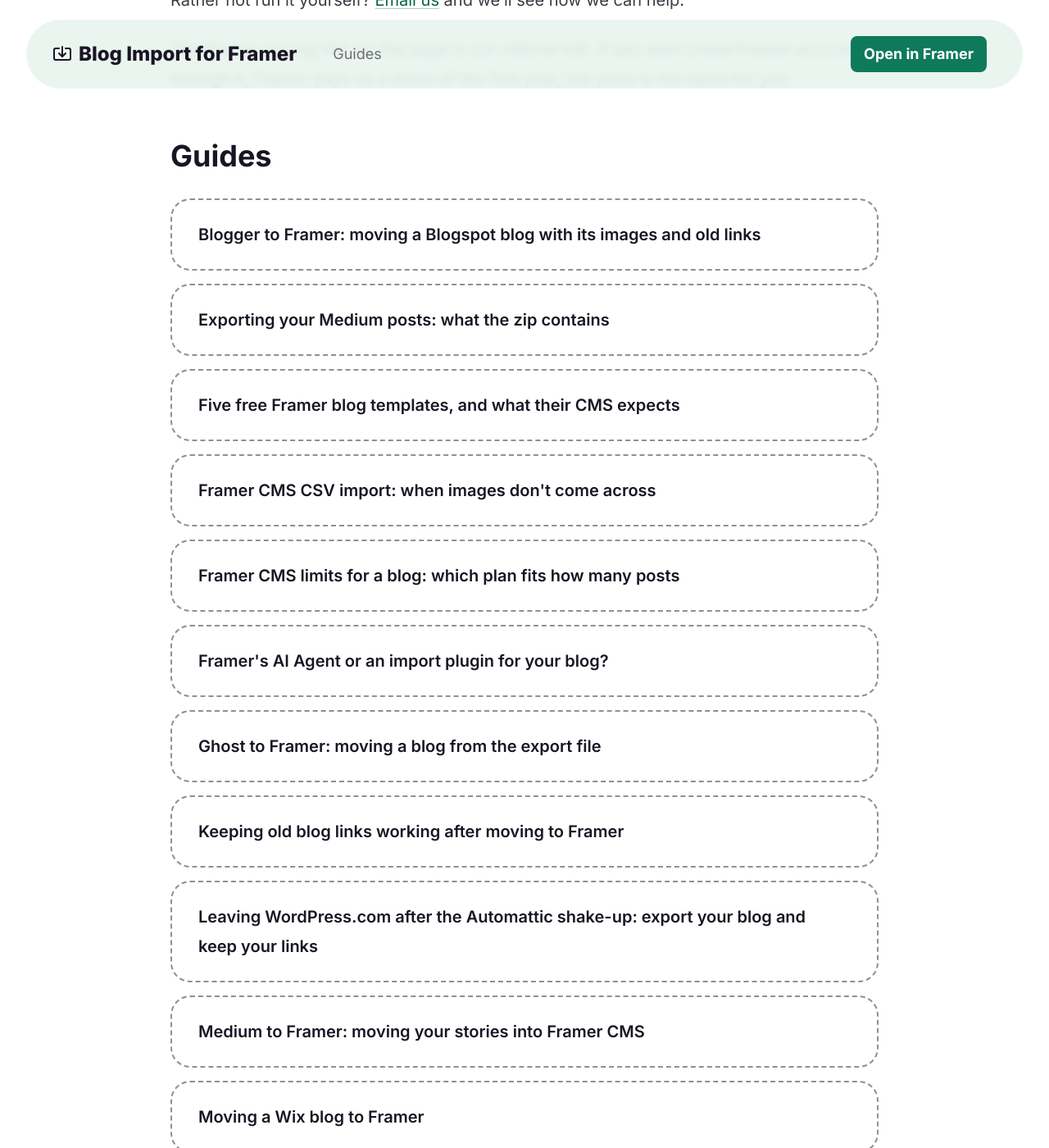
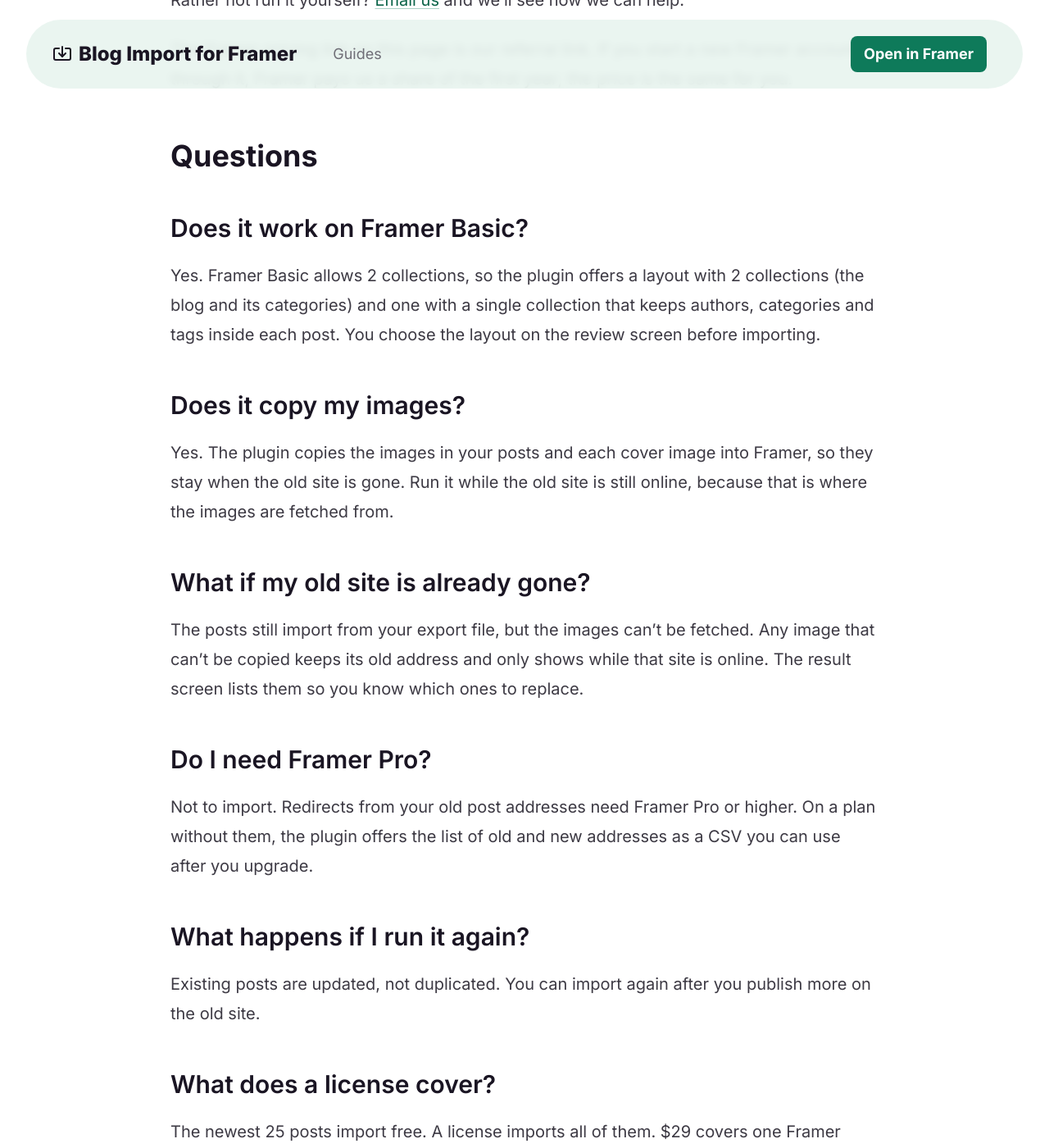
Before and after one commit to keyturnkit/keyturnkit.github.io, a Jekyll site: the page built from blog-import/index.md, in a window 1280 px wide and 1400 px high, scrolled down 3048 px. Shown: the whole window at 82% size. Built offline with Jekyll 4.4.1, drawn with Linux system fonts in a browser that asks for light colours; some of the changed text lies outside the part shown.

Commit message:
Blog Import page: Questions section (8 short Q&As a buyer asks before paying)

```diff
--- a/blog-import/index.md
+++ b/blog-import/index.md
@@ -62,6 +62,40 @@
 
 The Framer pricing link on this page is our referral link. If you start a new Framer account through it, Framer pays us a share of the first year; the price is the same for you.
 
+## Questions
+
+### Does it work on Framer Basic?
+
+Yes. Framer Basic allows 2 collections, so the plugin offers a layout with 2 collections (the blog and its categories) and one with a single collection that keeps authors, categories and tags inside each post. You choose the layout on the review screen before importing.
+
+### Does it copy my images?
+
+Yes. The plugin copies the images in your posts and each cover image into Framer, so they stay when the old site is gone. Run it while the old site is still online, because that is where the images are fetched from.
+
+### What if my old site is already gone?
+
+The posts still import from your export file, but the images can't be fetched. Any image that can't be copied keeps its old address and only shows while that site is online. The result screen lists them so you know which ones to replace.
+
+### Do I need Framer Pro?
+
+Not to import. Redirects from your old post addresses need Framer Pro or higher. On a plan without them, the plugin offers the list of old and new addresses as a CSV you can use after you upgrade.
+
+### What happens if I run it again?
+
+Existing posts are updated, not duplicated. You can import again after you publish more on the old site.
+
+### What does a license cover?
+
+The newest 25 posts import free. A license imports all of them. $29 covers one Framer project and the license code can be activated 3 times, so you can paste it again after reinstalling. $59 covers any number of projects.
+
+### Where do I buy, and how do I get my code?
+
+You can buy on Polar or on Gumroad at the same prices. Either way you get a key, paste it on the [license code page](https://blog-import-license.mam-studio.workers.dev/code), and paste the code it gives you into the plugin. The [thanks page](/thanks/) has the steps.
+
+### Does it import comments or pages?
+
+No. It imports blog posts with their authors, categories and tags. Comments, pages, WordPress custom post types and WooCommerce products are not imported.
+
 ## Guides {#guides}
 
 <ul class="guide-list" style="padding-left:0">
```
